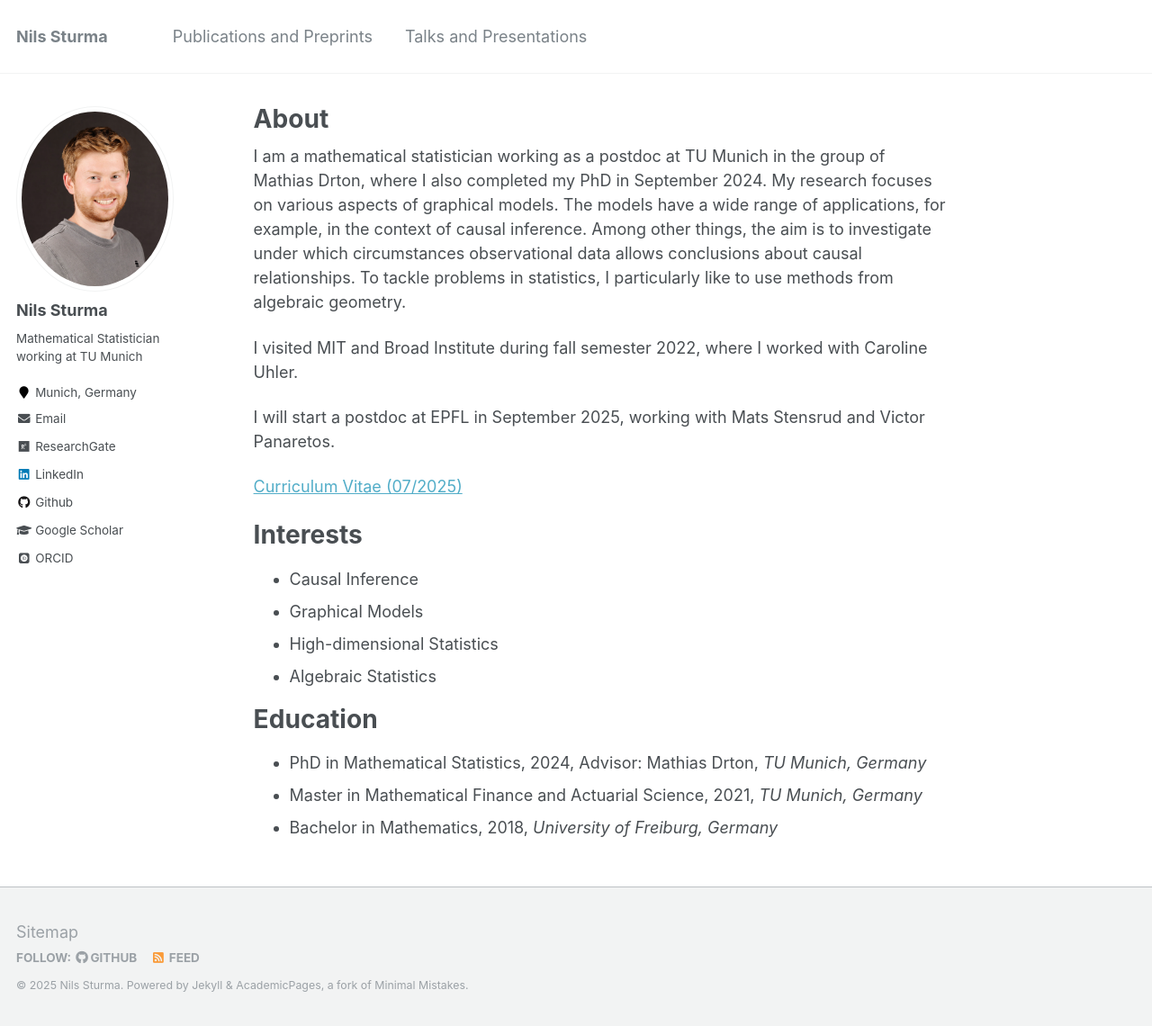
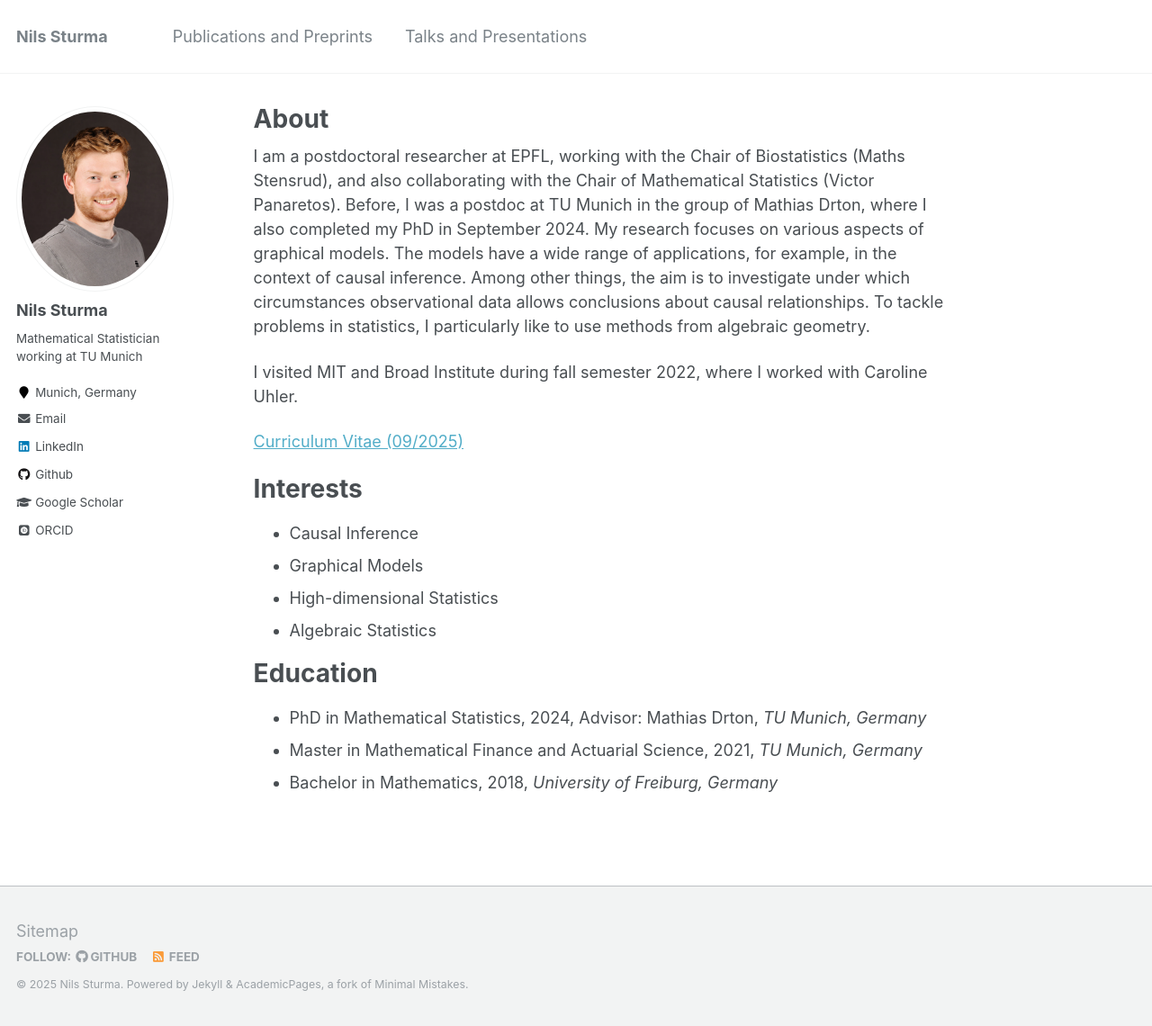
Before and after one commit to NilsSturma/nilssturma.github.io, a Jekyll site: the page built from _pages/about.md, in a window 1280 px wide and 1140 px high. Shown: the whole window at 90% size. Built offline with Jekyll 4.4.1, drawn with Linux system fonts in a browser that asks for light colours; some web fonts are replaced.

Commit message:
update sue to start at EPFL

```diff
--- a/_config.yml
+++ b/_config.yml
@@ -87,8 +87,8 @@ author:
   employer         :
   pubmed           : #"https://www.ncbi.nlm.nih.gov/pubmed/?term=john+snow"
   googlescholar    : "https://scholar.google.com/citations?user=pLhbSv4AAAAJ&hl=en"
-  email            : "nils.sturma@tum.de"
-  researchgate     : "https://www.researchgate.net/profile/Nils-Sturma"
+  email            : "nils.sturma@epfl.ch"
+  researchgate     :
   uri              :
   bitbucket        :
   codepen          :
--- a/_pages/about.md
+++ b/_pages/about.md
@@ -8,13 +8,11 @@ redirect_from:
   - /about.html
 ---
 
-I am a mathematical statistician working as a postdoc at TU Munich in the group of Mathias Drton, where I also completed my PhD in September 2024. My research focuses on various aspects of graphical models. The models have a wide range of applications, for example, in the context of causal inference. Among other things, the aim is to investigate under which circumstances observational data allows conclusions about causal relationships. To tackle problems in statistics, I particularly like to use methods from algebraic geometry.
+I am a postdoctoral researcher at EPFL, working with the Chair of Biostatistics (Maths Stensrud), and also collaborating with the Chair of Mathematical Statistics (Victor Panaretos). Before, I was a postdoc at TU Munich in the group of Mathias Drton, where I also completed my PhD in September 2024. My research focuses on various aspects of graphical models. The models have a wide range of applications, for example, in the context of causal inference. Among other things, the aim is to investigate under which circumstances observational data allows conclusions about causal relationships. To tackle problems in statistics, I particularly like to use methods from algebraic geometry.
 
 I visited MIT and Broad Institute during fall semester 2022, where I worked with Caroline Uhler.
 
-I will start a postdoc at EPFL in September 2025, working with Mats Stensrud and Victor Panaretos.
-
-[Curriculum Vitae (07/2025)](https://nilssturma.github.io/files/cv.pdf)
+[Curriculum Vitae (09/2025)](https://nilssturma.github.io/files/cv.pdf)
 
 Interests
 ======
```
Also changed, not shown: 1 other file.
